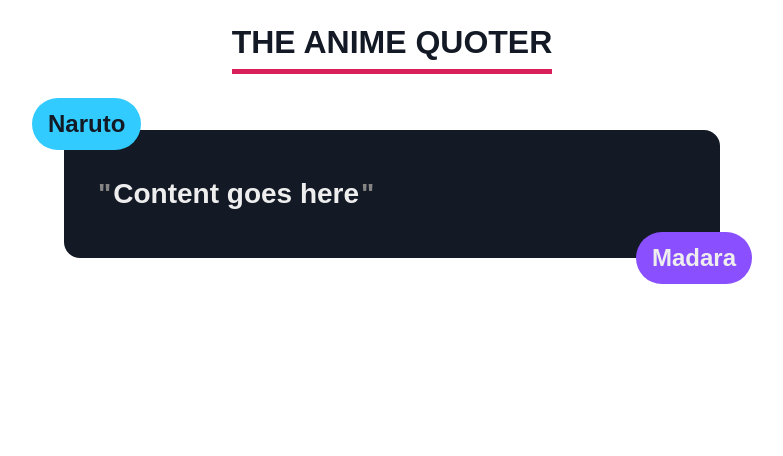
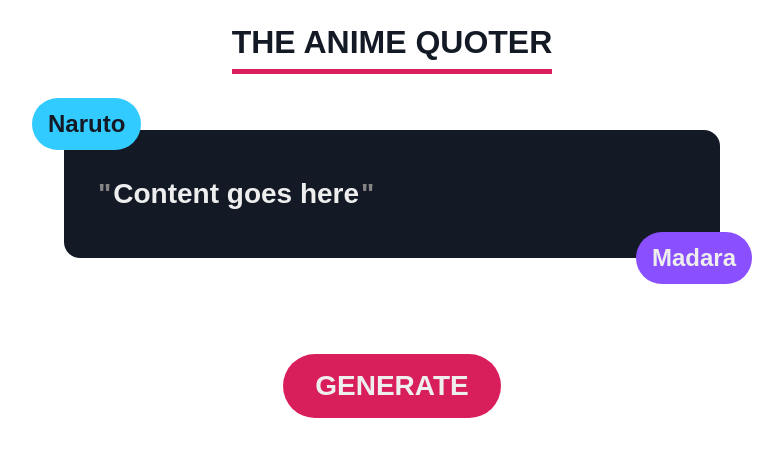
Before and after one commit to drummer-Yurii/quote-generator, a Vue app: page / in a window 1280 px wide. Shown: the top 456 px of the page, without its empty margins (248-1031 px from the left). Built offline with nearby package versions, Linux system fonts and the light colour scheme.

Commit message:
create btn for generate of quote

```diff
--- a/src/App.vue
+++ b/src/App.vue
@@ -2,6 +2,9 @@
   <div class="app">
     <TheHeader title="The Anime Quoter" />
     <TheQuote :quote="quote" />
+    <div class="button-container">
+      <button @click="getQuote">Generate</button>
+    </div>
   </div>
 </template>
 
@@ -56,4 +59,29 @@ export default {
   box-sizing: border-box;
   font-family: 'Fira Sans', sans-serif;
 }
+
+.button-container {
+  display: flex;
+  justify-content: center;
+  padding: 0 32px;
+  margin: 64px auto;
+
+  button {
+    border: none;
+    outline: none;
+    background-color: var(--primary);
+    padding: 16px 32px;
+    border-radius: 99px;
+    color: var(--light);
+    font-size: 28px;
+    font-weight: 700;
+    text-transform: uppercase;
+    cursor: pointer;
+    transition: 0.4s;
+
+    &:hover {
+      background-color: var(--secondary);
+    }
+  }
+}
 </style>
```
